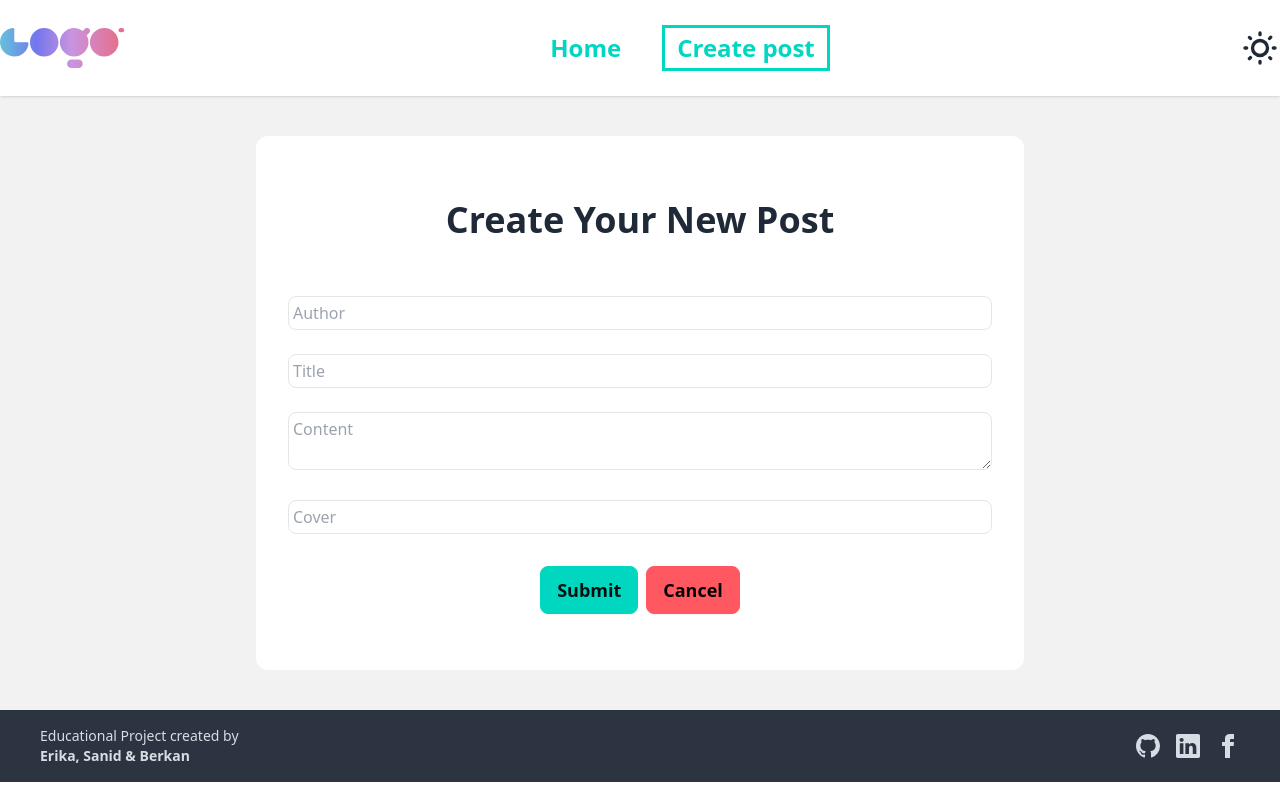
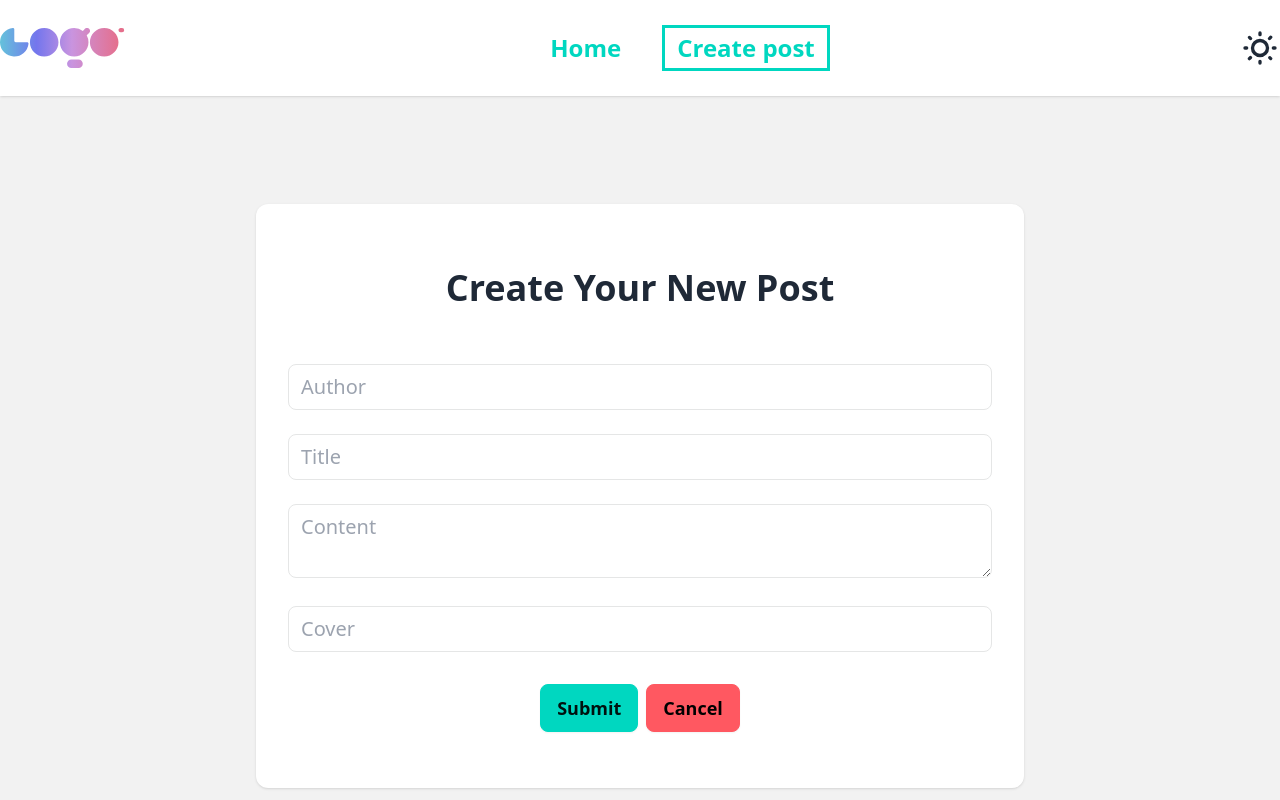
Before and after one commit to erikam2h/fullstack-blog, a React (Vite) app: page /posts/new in a window 1280 px wide. Shown: the top 800 px of the page. Built offline with nearby package versions, Linux system fonts and the light colour scheme.

Commit message:
Style forms

```diff
--- a/src/pages/EditPost.jsx
+++ b/src/pages/EditPost.jsx
@@ -46,11 +46,14 @@ export default function EditPost() {
 
   return (
     <>
-      <div className=" flex justify-center  m-auto min-h-screen max-w-lg  items-center">
+      <div className=" flex justify-center max-w-screen-md  m-auto min-h-screen   items-center">
         <form
           onSubmit={handleEdit}
-          className="flex flex-col flex-1 bg-base-100  px-8 pt-8 pb-4  shadow appearance-none rounded-xl leading-tight"
+          className="flex flex-col flex-1 bg-base-100  px-8 pt-8 pb-14  shadow appearance-none rounded-xl leading-tight"
         >
+          <p className="text-4xl font-bold mb-4 text-center p-8">
+            Edit Your Post
+          </p>
           <div className="mb-4">
             <label
               className="block text-xl text-base-content  font-bold mb-2"
@@ -65,7 +68,7 @@ export default function EditPost() {
               name="author"
               value={postEdit.author}
               onChange={handleChange}
-              className="shadow text-lg appearance-none border rounded w-full py-2 px-3 text-gray-700 leading-tight focus:outline-none focus:shadow-outline"
+              className="shadow border-base-300  focus:ring-2 focus:-ring-accent text-lg appearance-none border rounded w-full py-2 px-3 text-gray-700 leading-tight focus:outline-none focus:shadow-outline"
             />
           </div>
           <div className="mb-4">
@@ -82,7 +85,7 @@ export default function EditPost() {
               name="title"
               value={postEdit.title}
               onChange={handleChange}
-              className="shadow text-lg appearance-none border rounded w-full py-2 px-3 text-gray-700 leading-tight focus:outline-none focus:shadow-outline"
+              className="shadow border-base-300 focus:ring-2 focus:-ring-accent text-lg appearance-none border rounded w-full py-2 px-3 text-gray-700 leading-tight focus:outline-none focus:shadow-outline"
             />
           </div>
 
@@ -99,7 +102,7 @@ export default function EditPost() {
               name="content"
               value={postEdit.content}
               onChange={handleChange}
-              className="shadow text-lg appearance-none border rounded w-full py-2 px-3 text-gray-700 leading-tight focus:outline-none focus:shadow-outline"
+              className="shadow border-base-300  focus:ring-2 focus:-ring-accent text-lg appearance-none border rounded w-full py-2 px-3 text-gray-700 leading-tight focus:outline-none focus:shadow-outline"
             />
           </div>
           <div className="mb-4">
@@ -115,7 +118,7 @@ export default function EditPost() {
               name="cover"
               placeholder="Update Cover Photo URL Here!"
               onChange={handleChange}
-              className="shadow text-lg appearance-none border rounded w-full py-2 px-3 text-gray-700 leading-tight focus:outline-none focus:shadow-outline"
+              className="shadow border-base-300  focus:ring-2 focus:-ring-accent text-lg appearance-none border rounded w-full py-2 px-3 text-gray-700 leading-tight focus:outline-none focus:shadow-outline"
             />
           </div>
           <div className="flex justify-center gap-6 mt-4">
--- a/src/pages/NewPost.jsx
+++ b/src/pages/NewPost.jsx
@@ -43,15 +43,18 @@ export default function NewPost() {
 
   return (
     <>
-      <div className="flex flex-col gap-y-10 items-center py-10">
-        <div className="max-w-screen-md bg-base-100 m-auto pb-6 rounded-xl">
+      <div className="flex flex-col min-h-screen  gap-y-10 items-center py-10">
+        <div
+          className="max-w-screen-md bg-base-100 m-auto pb-6 rounded-xl shadow
+leading-tight"
+        >
           <div className="card-body items-center text-center">
             <p className="text-4xl font-bold mb-4 text-center p-8">
               Create Your New Post
             </p>
             <div className="space-y-6">
               <input
-                className="border-base-300 border rounded-lg w-full p-1 focus:outline-none focus:ring-2 focus:ring-accent"
+                className="border-base-300 border text-xl rounded-lg w-full py-2 px-3 focus:outline-none focus:ring-2 focus:ring-accent"
                 type="text"
                 placeholder="Author"
                 value={form.author}
@@ -60,14 +63,14 @@ export default function NewPost() {
 
               <input
                 type="text"
-                className="border-base-300 border rounded-lg w-full p-1 focus:outline-none focus:ring-2 focus:ring-accent"
+                className="border-base-300 border text-xl rounded-lg w-full py-2 px-3 focus:outline-none focus:ring-2 focus:ring-accent"
                 placeholder="Title"
                 value={form.title}
                 onChange={(e) => setForm({ ...form, title: e.target.value })}
               />
 
               <textarea
-                className="border-base-300 border rounded-lg w-full p-1 focus:outline-none focus:ring-2 focus:ring-accent"
+                className="border-base-300 border text-xl rounded-lg w-full py-2 px-3 focus:outline-none focus:ring-2 focus:ring-accent"
                 type="text"
                 placeholder="Content"
                 value={form.content}
@@ -75,7 +78,7 @@ export default function NewPost() {
               ></textarea>
 
               <input
-                className="border-base-300 border rounded-lg w-full p-1 focus:outline-none focus:ring-2 focus:-ring-accent"
+                className="border-base-300 border text-xl rounded-lg w-full py-2 px-3 focus:outline-none focus:ring-2 focus:-ring-accent"
                 type="text"
                 placeholder="Cover"
                 value={form.cover}
```
